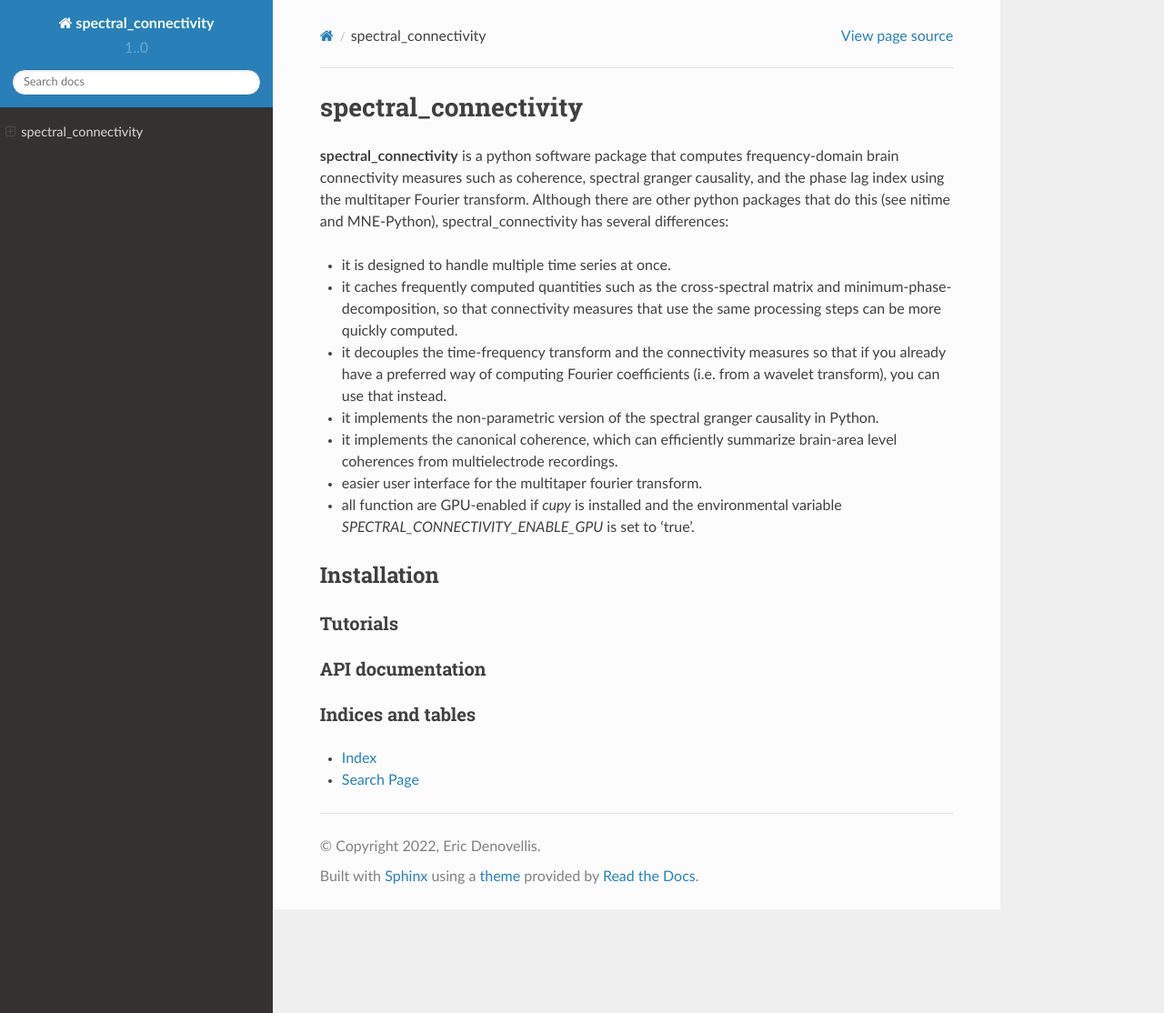
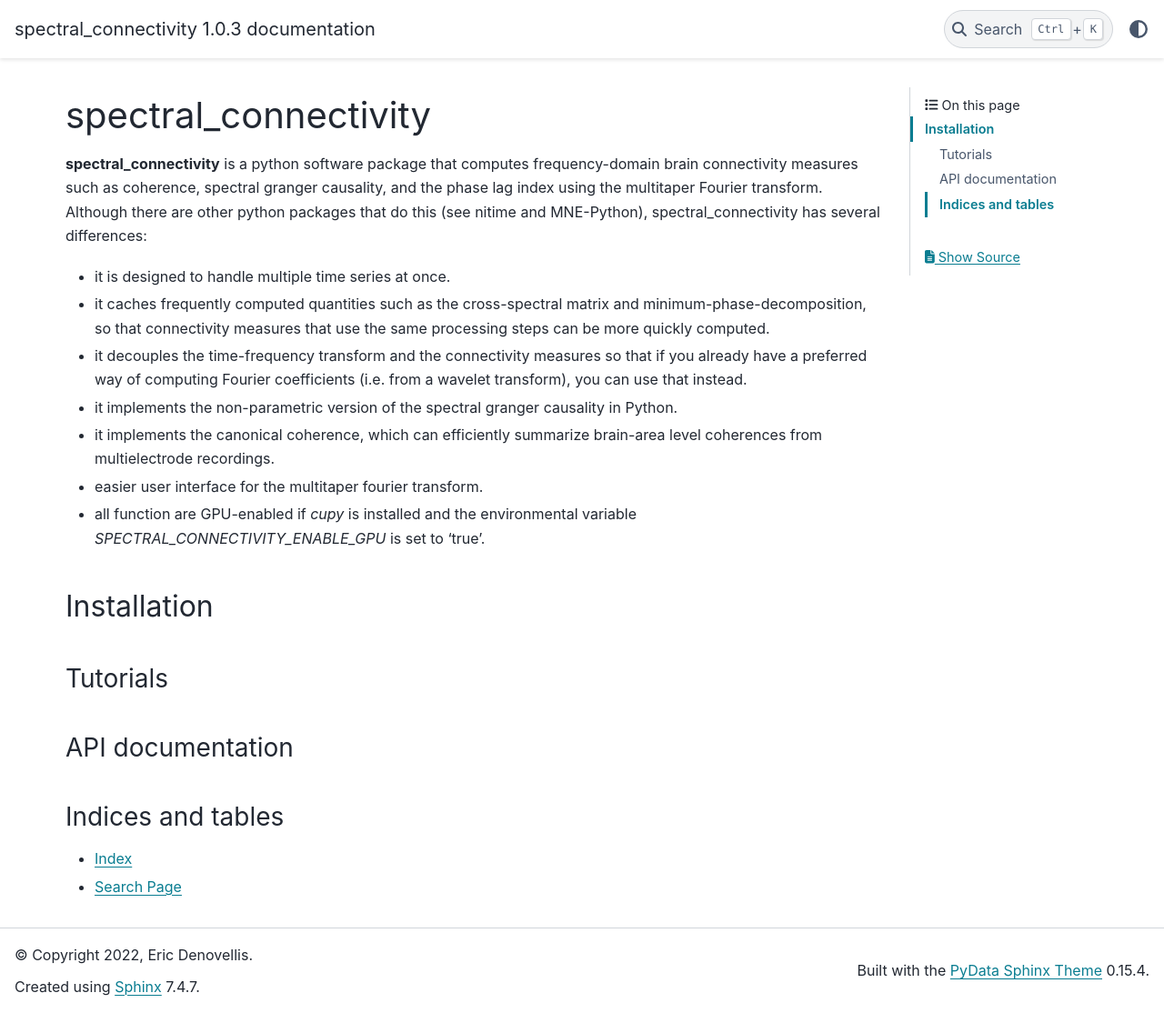
Before and after one commit to Eden-Kramer-Lab/spectral_connectivity, a Sphinx documentation site: the page built from docs/index.rst, in a window 1280 px wide and 1114 px high. Shown: the whole window at 91% size. Built offline with Sphinx 7.4.7 and the PyData theme 0.15.4, drawn with Linux system fonts in a browser that asks for light colours; pages that are not in the unit, such as notebooks, are missing from menus.

Commit message:
Try pydata sphinx theme

```diff
--- a/docs/conf.py
+++ b/docs/conf.py
@@ -39,6 +39,7 @@ extensions = [
     "sphinx.ext.viewcode",  # Add a link to the Python source code for classes, functions etc.
     "nbsphinx",  # Integrate Jupyter Notebooks and Sphinx
     "numpydoc",
+    "myst_nb",
 ]
 autosummary_generate = True
 
@@ -122,7 +123,7 @@ todo_include_todos = False
 
 # The theme to use for HTML and HTML Help pages.  See the documentation for
 # a list of builtin themes.
-html_theme = "sphinx_rtd_theme"
+html_theme = "pydata_sphinx_theme"
 
 # Theme options are theme-specific and customize the look and feel of a theme
 # further.  For a list of options available for each theme, see the
--- a/docs/requirements-docs.txt
+++ b/docs/requirements-docs.txt
@@ -3,6 +3,7 @@ numpydoc==1.1.0
 sphinx
 sphinx_rtd_theme==0.5.1
 pydata-sphinx-theme
+myst_nb
 sphinx-autodoc-typehints
 nbsphinx
 ipython
```
